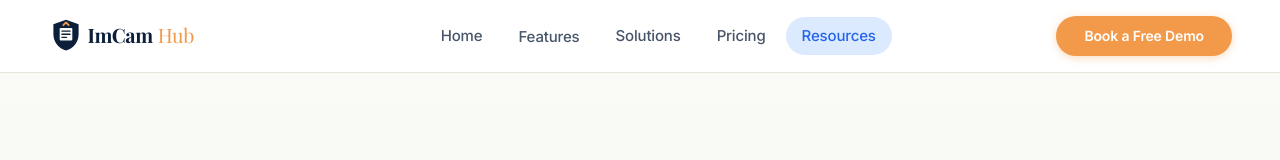
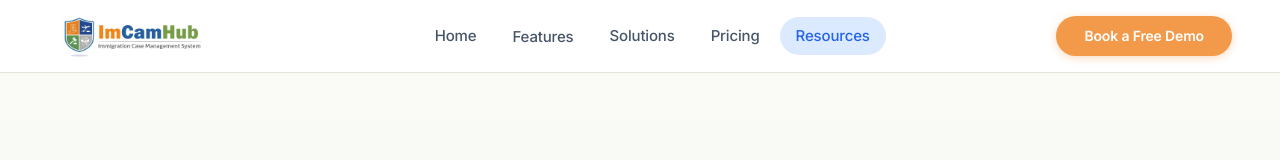
Before and after one commit to rahulchaudhari31/ImCam-Hub, a React (Vite) app in the folder imcam-hub/: page /resources in a window 1280 px wide. Shown: the top 160 px of the page. Built offline with nearby package versions, Linux system fonts and the light colour scheme.

Commit message:
Update project with latest changes

```diff
--- a/imcam-hub/src/components/Navbar.jsx
+++ b/imcam-hub/src/components/Navbar.jsx
@@ -10,7 +10,7 @@ import {
   UserCheck,
   Building2,
 } from 'lucide-react';
-import Logo from './Logo';
+
 
 const featureItems = [
   {
@@ -99,7 +99,11 @@ export default function Navbar() {
               className="flex items-center shrink-0"
               aria-label="ImCam Hub home"
             >
-              <Logo variant="full" className="h-8 sm:h-9 w-auto" />
+              <img
+                src="/assets/ImCamHub_logo%20JPG%20(1).jpg.jpeg"
+                alt="ImCam Hub"
+                className="h-12 sm:h-14 w-auto object-contain"
+              />
             </Link>
 
             {/* Center: Desktop nav links */}
@@ -243,7 +247,11 @@ export default function Navbar() {
                     onClick={() => setMobileOpen(false)}
                     className="flex items-center"
                   >
-                    <Logo variant="full" className="h-7 w-auto" />
+                    <img
+                      src="/assets/ImCamHub_logo%20JPG%20(1).jpg.jpeg"
+                      alt="ImCam Hub"
+                      className="h-9 w-auto object-contain"
+                    />
                   </Link>
                   <button
                     onClick={() => setMobileOpen(false)}
```
Also changed, not shown: imcam-hub/public/assets/ImCamHub_logo JPG (1).jpg.jpeg (added).
